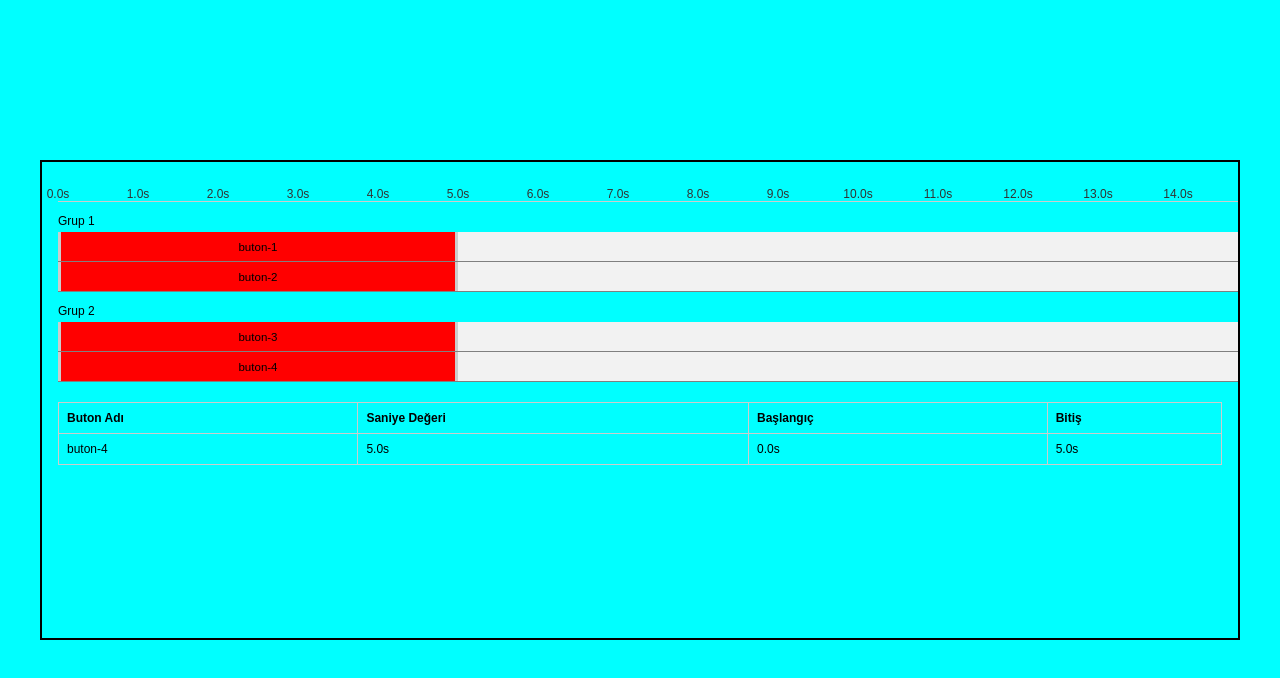
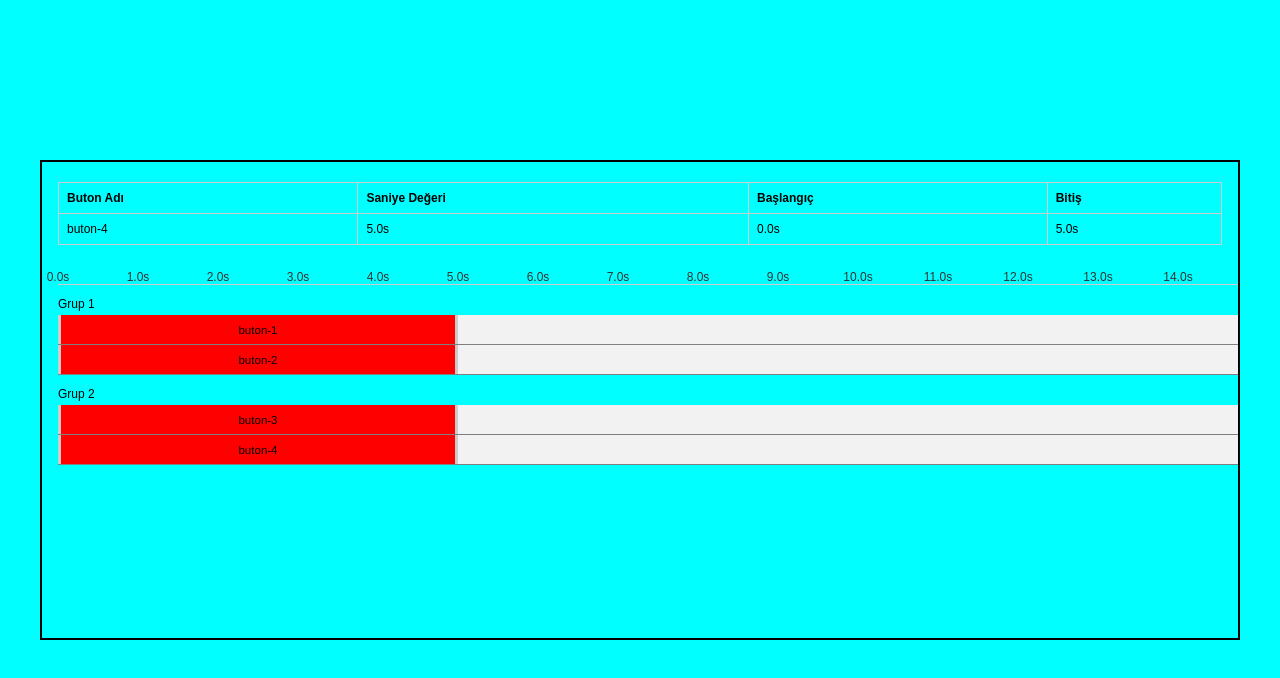
Before and after one commit to enesmuzaffer22/Timeline-Component, a React (Create React App) app: page / in a window 1280 px wide. Shown: the top 678 px of the page. Built offline with nearby package versions, Linux system fonts and the light colour scheme.

Commit message:
added minor changes

```diff
--- a/src/components/Timeline.jsx
+++ b/src/components/Timeline.jsx
@@ -88,11 +88,7 @@ function Timeline() {
 
     return (
         <div className="timeline-main-container">
-            {selectedTime !== null && (
-                <div className="timeline-info">
-                    Seçilen saniye: {selectedTime}s
-                </div>
-            )}
+            <ButtonInfoTable buttonInfo={buttonInfo} />
             <div className="timeline" ref={timelineRef} style={{ width: `${timelineWidth}px` }} onClick={handleClick} onMouseDown={handleMouseDown}>
                 {renderTimelineTicks()}
                 {marker && (
@@ -115,7 +111,6 @@ function Timeline() {
                     </div>
                 ))}
             </div>
-            <ButtonInfoTable buttonInfo={buttonInfo} />
         </div>
     );
 }
--- a/src/style/main.scss
+++ b/src/style/main.scss
@@ -97,7 +97,7 @@
 }
 
 .button-info {
-  margin-top: 20px;
+  margin-bottom: 20px;
 }
 
 .button-info table {
```
